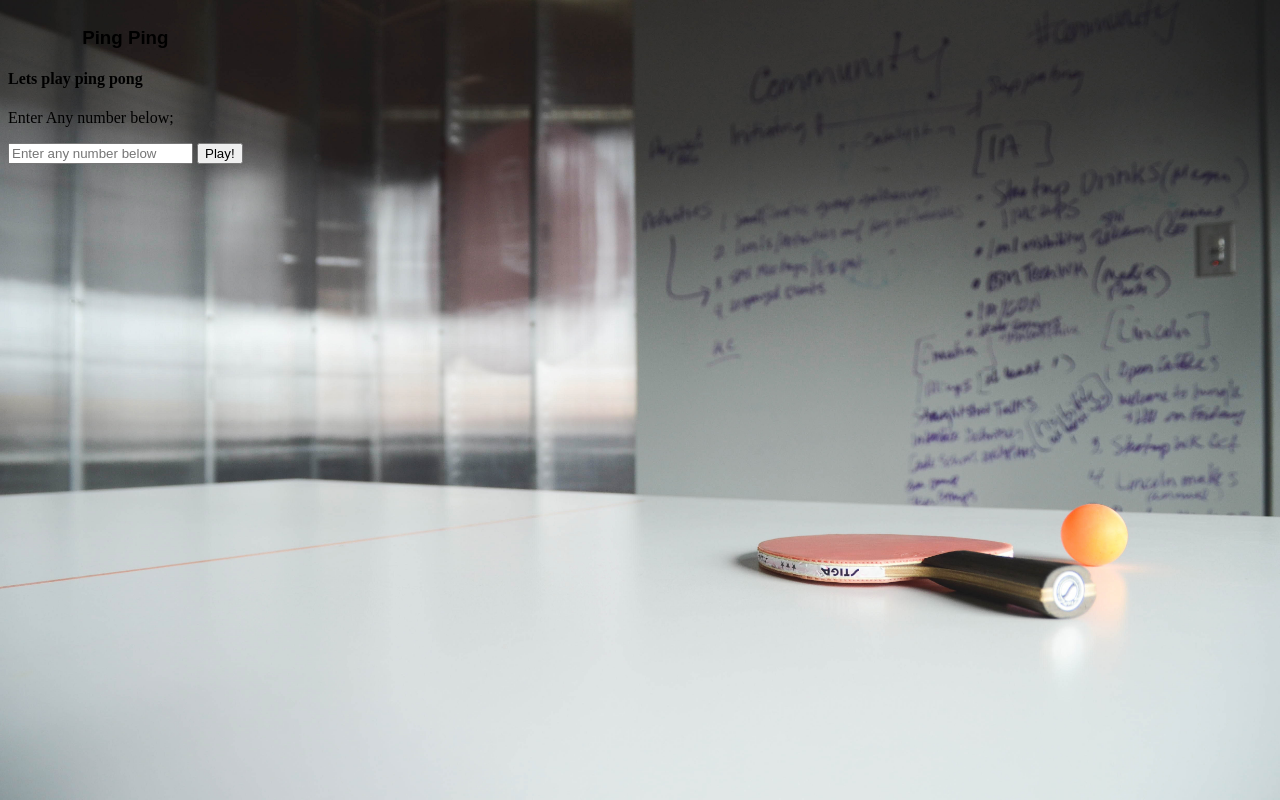
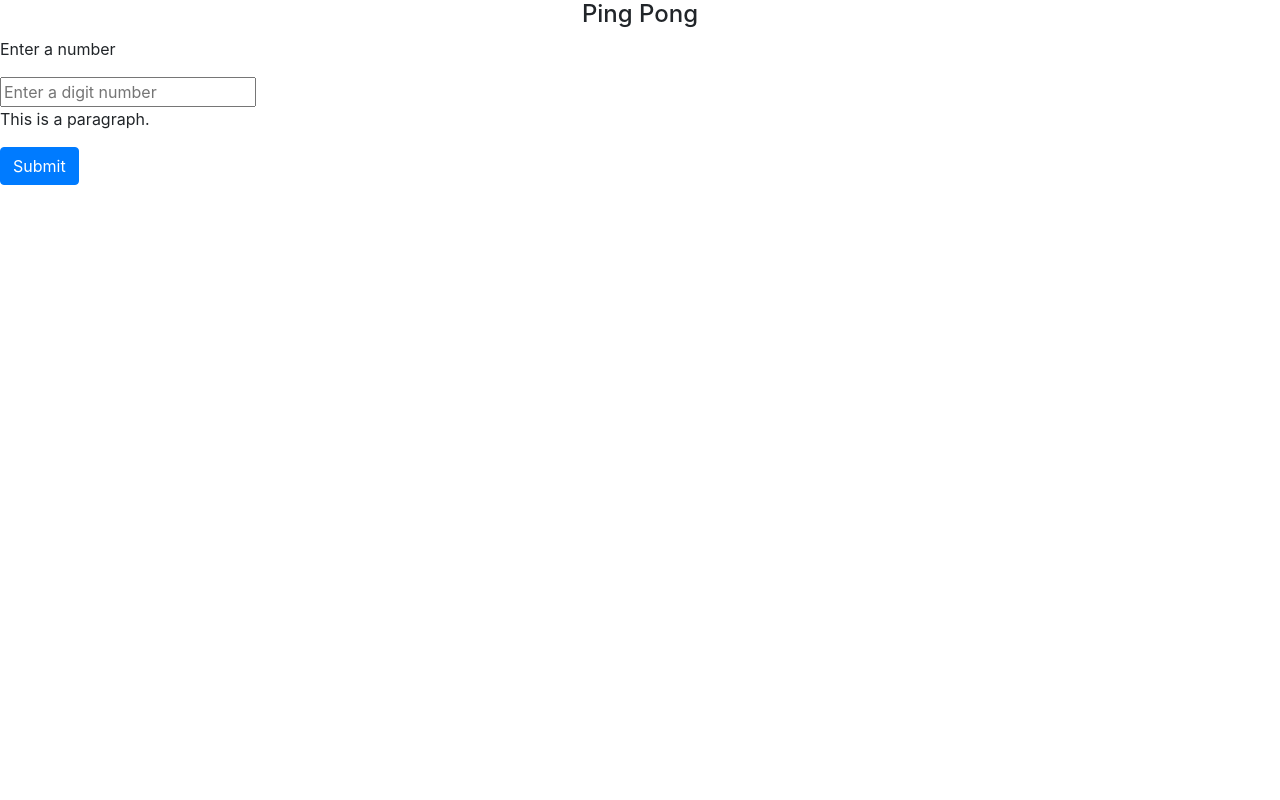
Before and after one commit to ArnoldHenry/pingpong, a plain HTML site: page index.html in a window 1280 px wide. Drawn offline with nearby package versions, Linux system fonts and the light colour scheme.

Commit message:
made changes to index file

```diff
--- a/index.html
+++ b/index.html
@@ -2,21 +2,25 @@
 <html lang="en" dir="ltr">
   <head>
     <meta charset="utf-8">
-    <title>Ping Pong</title>
-    <link rel="stylesheet" type="text/css" href="css/index.css">
-    <script type="text/javascript" src="js/index.js"></script>
-    <scriptsrc="https://code.jquery.com/jquery-3.3.1.js" integrity="sha256-2Kok7MbOyxpgUVvAk/HJ2jigOSYS2auK4Pfzbm7uH60=" crossorigin="anonymous"></script>
+    <title>Ping Pongs</title>
+    <link rel="stylesheet" href="css/styles.css">
+    <link rel="stylesheet" href="css/bootstrap.css">
+
   </head>
   <body>
-    <h3>Ping Ping</h3>
-    <form id="myform">
-      <h4>Lets play ping pong</h4>
-      <p>Enter Any number below;</p>
-      <input type="number" id="userinput" placeholder="Enter any number below">
-      <button type="submit" id="submit">Play!</button>
-    </form>
-      <div class="">
-        <p id="results"></p>
-      </div>
+      <form id="myformid">
+        <h4 class="pingcenter">Ping Pong</h4>
+        <p>Enter a number</p>
+        <input type="number" id="mynumber" placeholder="Enter a digit number"><br>
+        <p>This is a paragraph.</p>
+
+        <button type="submit" name="button" id="nm" class="btn btn-primary">Submit</button><br>
+            <p id="answers"></p>
+      </form>
+
+      <script src="https://ajax.googleapis.com/ajax/libs/jquery/3.3.1/jquery.min.js"></script>
+      <script src="js/scripts.js">
+
+      </script>
   </body>
 </html>
```
